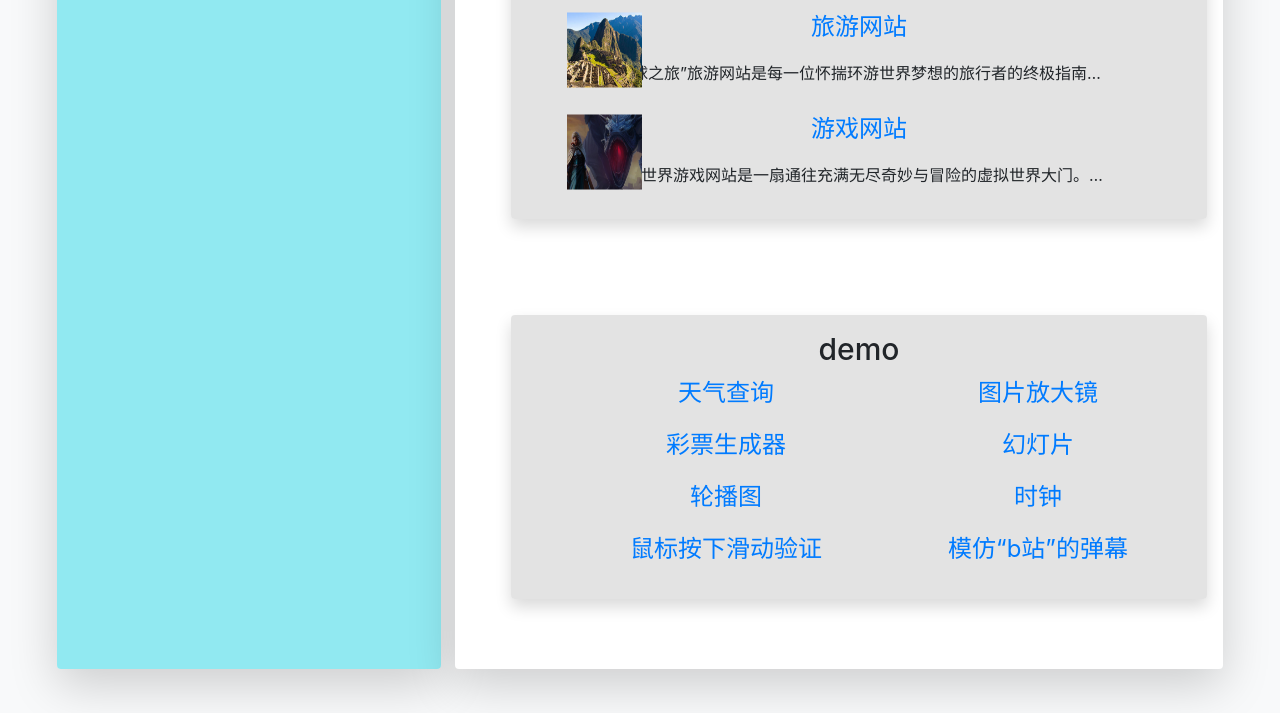
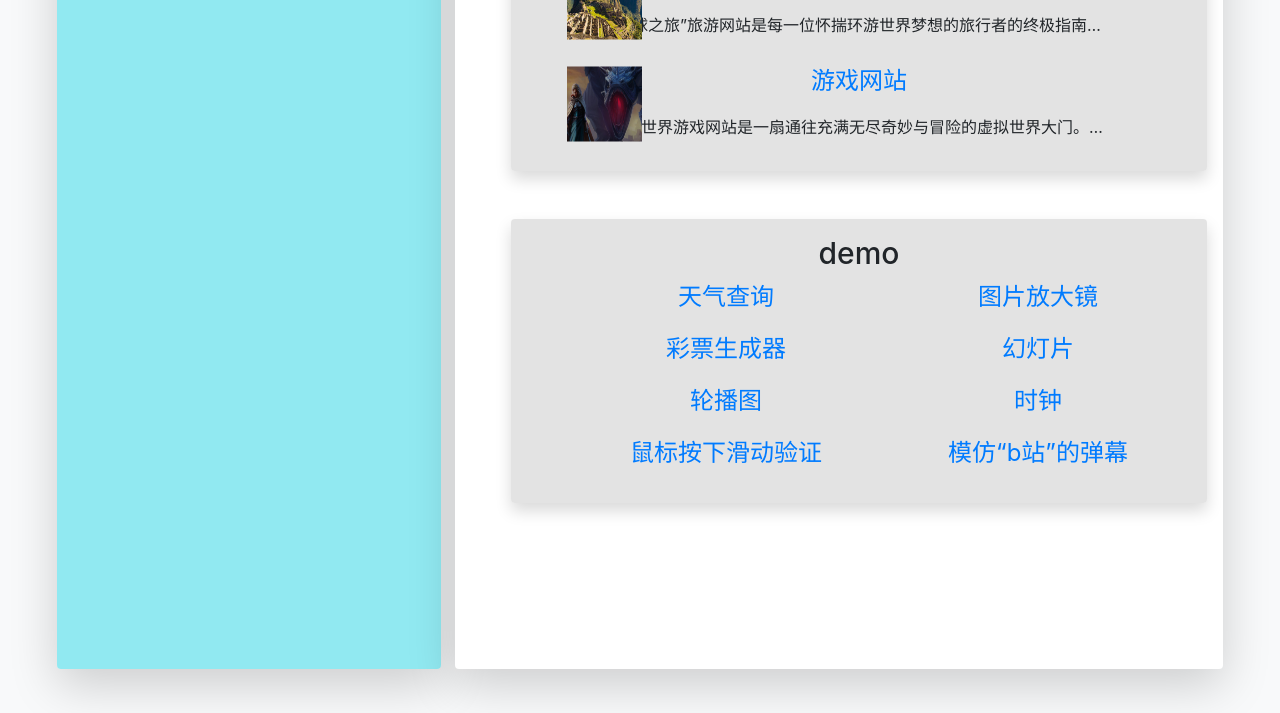
Before and after one commit to linguanjin/linguanjin, a plain HTML site: page index.html in a window 1280 px wide. Shown: the part 487-1200 px from the top of the page. Drawn offline with Linux system fonts and the light colour scheme.

Commit message:
第六次

```diff
--- a/index.html
+++ b/index.html
@@ -154,7 +154,7 @@
                         </div>
 
                     </li>
-                    <li class="item-2 mt-5 shadow p-3 mb-5 rounded">
+                    <li class="item-2  shadow p-3 mb-5 rounded">
                         <h4>bootstrap响应式布局网站</h4>
                         <div class="item-title-1">
                             <img class="p5" src="./images/p_img_5.jpg" alt="">
@@ -179,7 +179,7 @@
                             </div>
                         </div>
                     </li>
-                    <li class="item-3 mt-5 shadow p-3 mb-5 rounded">
+                    <li class="item-3  shadow p-3 mb-5 rounded">
                         <h4>demo</h4>
                         <ol class="demo d-flex flex-row justify-content-around">
                             <li class="demo-1">
```
